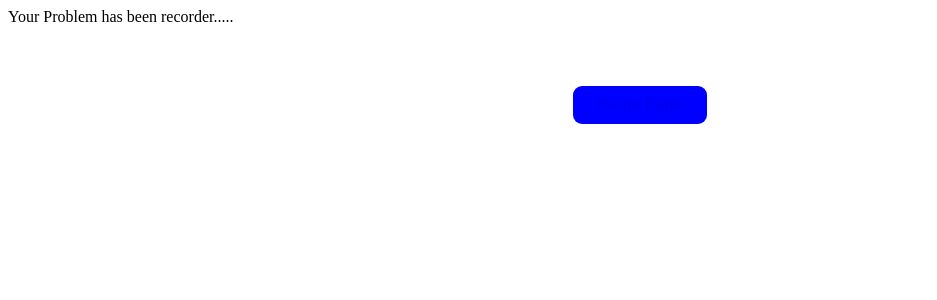
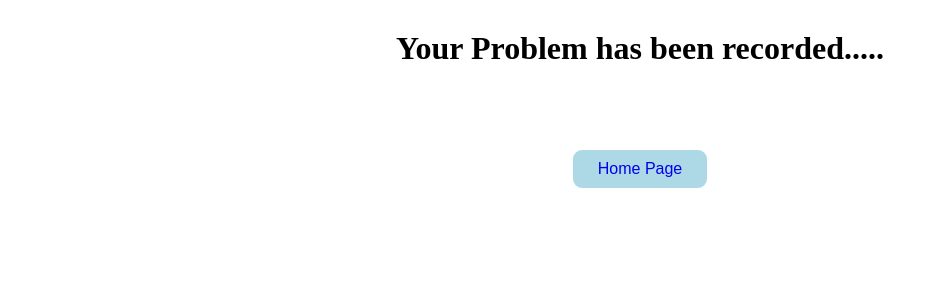
Before and after one commit to shakil2022/IWT-Final_Project, a PHP site: page /message/message.php in a window 1280 px wide. Shown: the top 300 px of the page, without its empty margins (0-937 px from the left). Run offline with PHP 8.4, Linux system fonts and the light colour scheme; data that the repository does not hold is empty.

Commit message:
last modified

```diff
--- a/home.css
+++ b/home.css
@@ -261,7 +261,7 @@ color: black;
   border:var(--border);
   box-shadow: var(--box-shadow);
   padding:2rem;
-  width: 1220px;
+  width: 120px;
 }
 .featured {
   padding-top: 30px;
--- a/message/message.php
+++ b/message/message.php
@@ -19,9 +19,13 @@
   font-size: 16px;
 }
 #update{
-  background-color: blue;
+  background-color: lightblue;
   color: black;
   border-radius: 9px 9px;
+}
+.record{
+  border: white solid 1px;
+
 }
     </style>
 </head>
@@ -42,12 +46,13 @@
 		$stmt->bind_param("ssss",$Stu_ID, $Name, $Room_Num, $Messages);
 		$execval = $stmt->execute();
 		echo $execval;
-        echo "Your Problem has been recorder.....";
+        // echo "Your Problem has been recorder.....";
 		$stmt->close();
 		$conn->close();
 	}
 ?>
 <center>
+  <div class="record"><h1>Your Problem has been recorded.....</h1></div>
  <button class="button" id="update"> <a href="../home.php" style="text-decoration: none;">Home Page</a> </button>
               </center>
 </body>
```
Also changed, not shown: home.php (+10 -11 lines).
